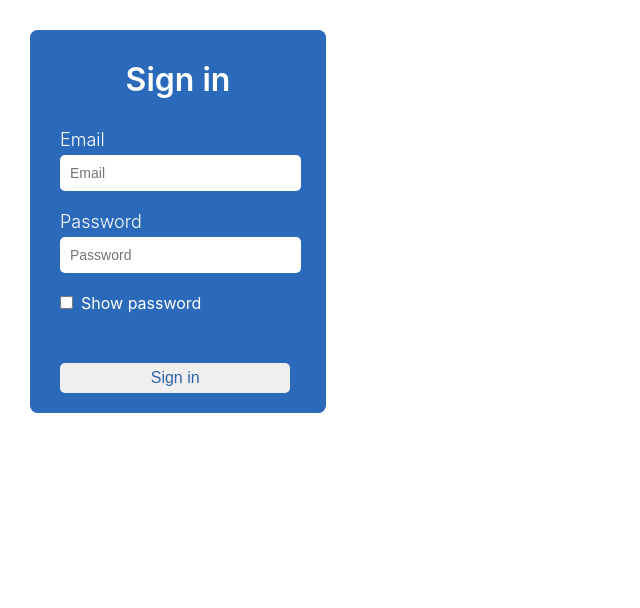
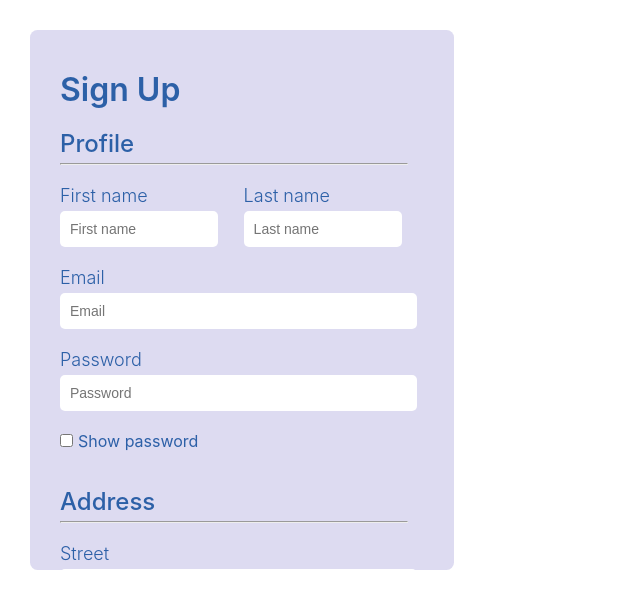
Before and after one commit to jsvanalstyne/Evently, a React (Create React App) app in the folder client/: page / in a window 1280 px wide. Shown: the top 608 px of the page, without its empty margins (0-640 px from the left). Built offline with nearby package versions, Linux system fonts and the light colour scheme.

Commit message:
pushing in commits so charles can use

```diff
--- a/client/src/App.js
+++ b/client/src/App.js
@@ -1,10 +1,10 @@
 import React from 'react';
 import './App.css';
-import LoginForm from "./components/containers/LoginForm";
+import SignUpForm from "./components/containers/SignUpForm";
 
 function App() {
   return (
-    <LoginForm/>
+    <SignUpForm/>
   );
 }
 
--- a/client/src/components/containers/LoginForm/index.css
+++ b/client/src/components/containers/LoginForm/index.css
@@ -1,8 +1,8 @@
 .auth-form {
-    color: white;
+    color: rgba(12, 73, 153, 0.849);
     width: 20%;
     padding: 20px;
-    background-color: rgba(12, 84, 177, 0.87);
+    background-color: rgba(230, 230, 230, 0.87);
     border-radius: 7.5px;
     margin: 30px 0 0 30px ;
     border: none;
--- a/client/src/components/containers/LoginForm/index.js
+++ b/client/src/components/containers/LoginForm/index.js
@@ -66,17 +66,19 @@ class LoginForm extends Component {
             <form className="auth-form">
                 <h3 className="auth-header" align="center">Sign in</h3>
                 <Input
-                    name={"Email"}
+                    name={"email"}
                     value={this.state.value}
                     onChange={this.handleInputChange}
                     type="text"
+                    cleanname="Email"
                 />
                 <Input
-                    name={"Password"}
+                    name={"password"}
                     value={this.state.value}
                     onChange={this.handleInputChange}
                     // changing input type to hide password based on hidePassword
                     type={this.state.hidePassword ? "password" : "text"}
+                    cleanname="Password"
                 />
                 <input
                     className="auth-checkbox"
--- a/client/src/components/containers/SignUpForm/index.css
+++ b/client/src/components/containers/SignUpForm/index.css
@@ -0,0 +1,47 @@
+.auth-form {
+    color: rgba(12, 73, 153, 0.849);
+    width: 30%;
+    height: 480px;
+    padding: 30px 20px;
+    background-color: #dddbf1;
+    border-radius: 7.5px;
+    margin: 30px 0 0 30px ;
+    border: none;
+    overflow: scroll;
+}
+
+.auth-header {
+    font-size: 32px;
+    font-weight: 600;
+    margin: 10px 0 20px 10px;
+}
+
+h4 {
+    font-size: 24px;
+    font-weight: 500;
+    margin: 0px 0px 5px 10px;
+}
+
+.auth-section-divider {
+    margin: 0 0 20px 10px;
+    width: 90%;
+}
+
+.auth-checkbox {
+    margin: 0 0 40px 10px;
+}
+
+.auth-checkbox-label {
+    margin-left: 5px;
+}
+
+.auth-submit-button {
+    display: block;
+    border: none;
+    border-radius: 5px;
+    width: 90%;
+    height: 35px;
+    font-size: 18px;
+    color: rgba(12, 73, 153, 0.849);
+    margin: 50px 0 0 10px;
+}
--- a/client/src/components/containers/SignUpForm/index.js
+++ b/client/src/components/containers/SignUpForm/index.js
@@ -0,0 +1,158 @@
+// importing React and component for jsx and whatnot
+import React, {Component} from "react";
+// importing styles from index.css
+import "./index.css";
+// importing Input component to be reused in our form
+import Input from "../../presentational/Input";
+
+/* creating stateful login component
+** state:
+**   email and password values
+**   hidePassword options that users can toggle
+**   between hiding password and not
+** methods:
+**   handleSubmit:
+**      pass to form element, prevent default event,
+**      send to server for validation
+**      and then respond based on status and message
+**   handleInputChange:
+**      pass to input component to handle change
+**      input field's value
+**   togglePasswordVisbility:
+**      used to check and uncheck hide password box
+*/
+
+class LoginForm extends Component {
+    constructor() {
+        super();
+
+        // setting state to empty values for email and
+        // password and hidePassword to false
+        this.state = {
+            email: "",
+            password: "",
+            hidePassword: true,
+            firstName: "",
+            lastName: "",
+            dayOfBirth: "",
+            monthOfBirth: "",
+            yearOfBirth: "",
+            street: "",
+            zipcode: "",
+            city: "",
+            stateCode: ""
+        }
+    }
+
+    // used to handle change in value on input field
+    // takes implied event from user typing action
+    handleInputChange = (event) => {
+        // grab name and value by destructuring target object
+        // on event
+        const {name, value} = event.target;
+        console.log(event.target);
+        // generically referencing property of respective
+        // state value
+        this.setState({
+            [name]: value
+        })
+    }
+
+    // passed to checkbox to handle click
+    togglePasswordVisbility = () => {
+        this.setState(prevState => {
+            return {
+                // changes the value of hidePassword
+                // in state to the opposite of what
+                // it was previously
+                hidePassword: !prevState.hidePassword
+            }
+        })
+    }
+
+    render() {
+        return (
+            <form className="auth-form">
+                <h3 className="auth-header">Sign Up</h3>
+                <h4>Profile</h4>
+                <hr className="auth-section-divider"/>
+                <div className="inline-input-container">
+                    <Input
+                        name="firstName"
+                        value={this.state.firstName}
+                        onChange={this.handleInputChange}
+                        type="text"
+                        cleanname="First name"
+                        inline="true"
+                    />
+                    <Input
+                        name="lastName"
+                        value={this.state.firstName}
+                        onChange={this.handleInputChange}
+                        type="text"
+                        cleanname="Last name"
+                        inline="true"
+                    />
+                </div>
+                <Input
+                    name="email"
+                    value={this.state.email}
+                    onChange={this.handleInputChange}
+                    type="text"
+                    cleanname="Email"
+                />
+                <Input
+                    name="password"
+                    value={this.state.password}
+                    onChange={this.handleInputChange}
+                    // changing input type to hide password based on hidePassword
+                    type={this.state.hidePassword ? "password" : "text"}
+                    cleanname="Password"
+                />
+                <input
+                    className="auth-checkbox"
+                    type="checkbox"
+                    onChange={this.togglePasswordVisbility}
+                    checked={!this.state.hidePassword}
+                >
+                </input>
+                <label className="auth-checkbox-label">Show password</label>
+                <h4>Address</h4>
+                <hr className="auth-section-divider"/>
+                <Input
+                    name="street"
+                    value={this.state.street}
+                    onChange={this.handleInputChange}
+                    type="text"
+                    cleanname="Street"
+                />
+                <Input
+                    name="city"
+                    value={this.state.city}
+                    onChange={this.handleInputChange}
+                    type="text"
+                    cleanname="City"
+                />
+                <Input
+                    name="zipcode"
+                    value={this.state.zipcode}
+                    onChange={this.handleInputChange}
+                    type="number"
+                    cleanname="Zipcode"
+                    inline="true"
+                />
+                <Input
+                    name="stateCode"
+                    value={this.state.stateCode}
+                    onChange={this.handleInputChange}
+                    type="text"
+                    cleanname="State Code"
+                    inline="true"
+                />
+                <button className="auth-submit-button">Sign up</button>
+            </form>
+        )
+    }
+}
+
+export default LoginForm;
--- a/client/src/components/presentational/Input/index.css
+++ b/client/src/components/presentational/Input/index.css
@@ -1,5 +1,11 @@
 .auth-input-container {
     margin: 0 0 20px 10px;
+}
+
+.inline-auth-input-container {
+    margin: 0 20px 20px 10px;
+    display: inline-block;
+    width: 40%;
 }
 
 .auth-label {
--- a/client/src/components/presentational/Input/index.js
+++ b/client/src/components/presentational/Input/index.js
@@ -2,13 +2,14 @@ import React from "react";
 import "./index.css";
 
 function Input(props) {
+    console.log(props);
     return (
-        <div className="auth-input-container">
-            <label className="auth-label">{props.name}</label>
+        <div className={props.inline ? "inline-auth-input-container" : "auth-input-container"}>
+            <label className="auth-label">{props.cleanname}</label>
             <input
                 className="auth-text-input"
                 {...props}
-                placeholder={props.name}
+                placeholder={props.cleanname}
             ></input>
         </div>
     )
```
